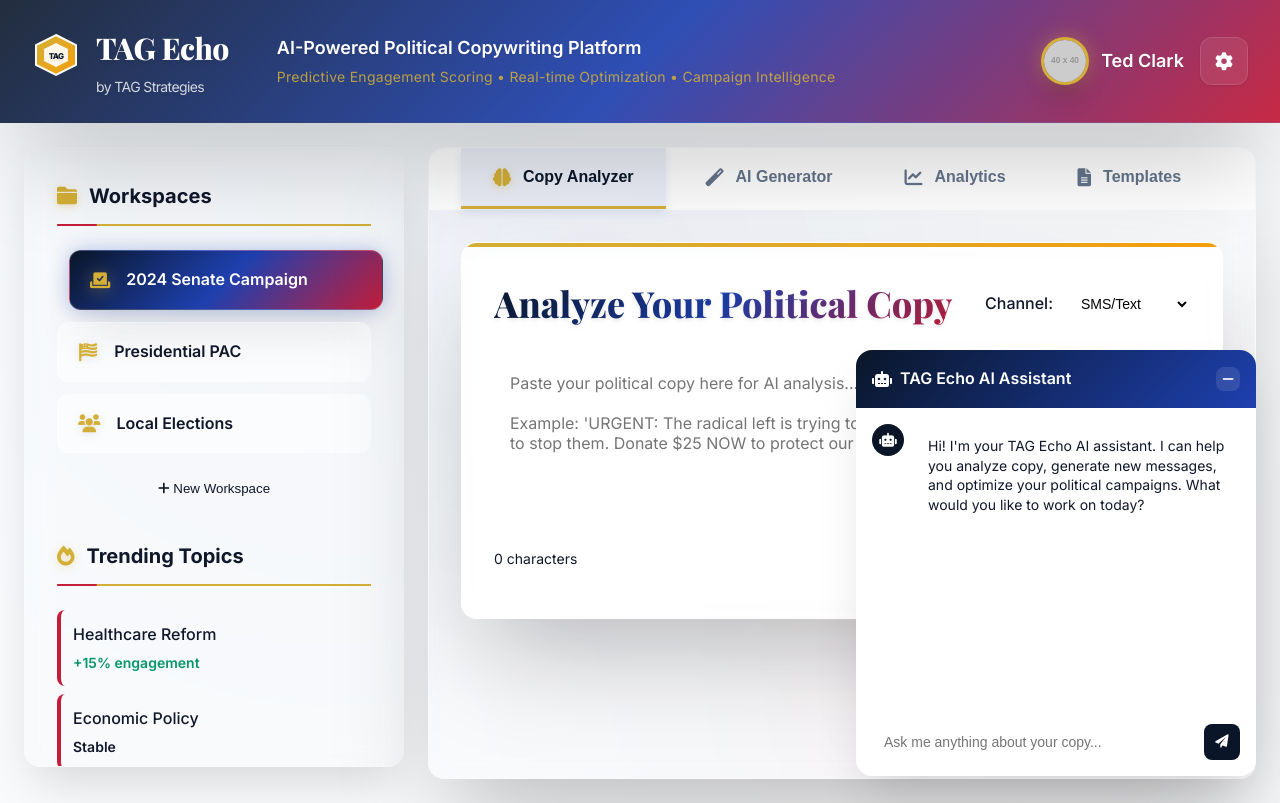
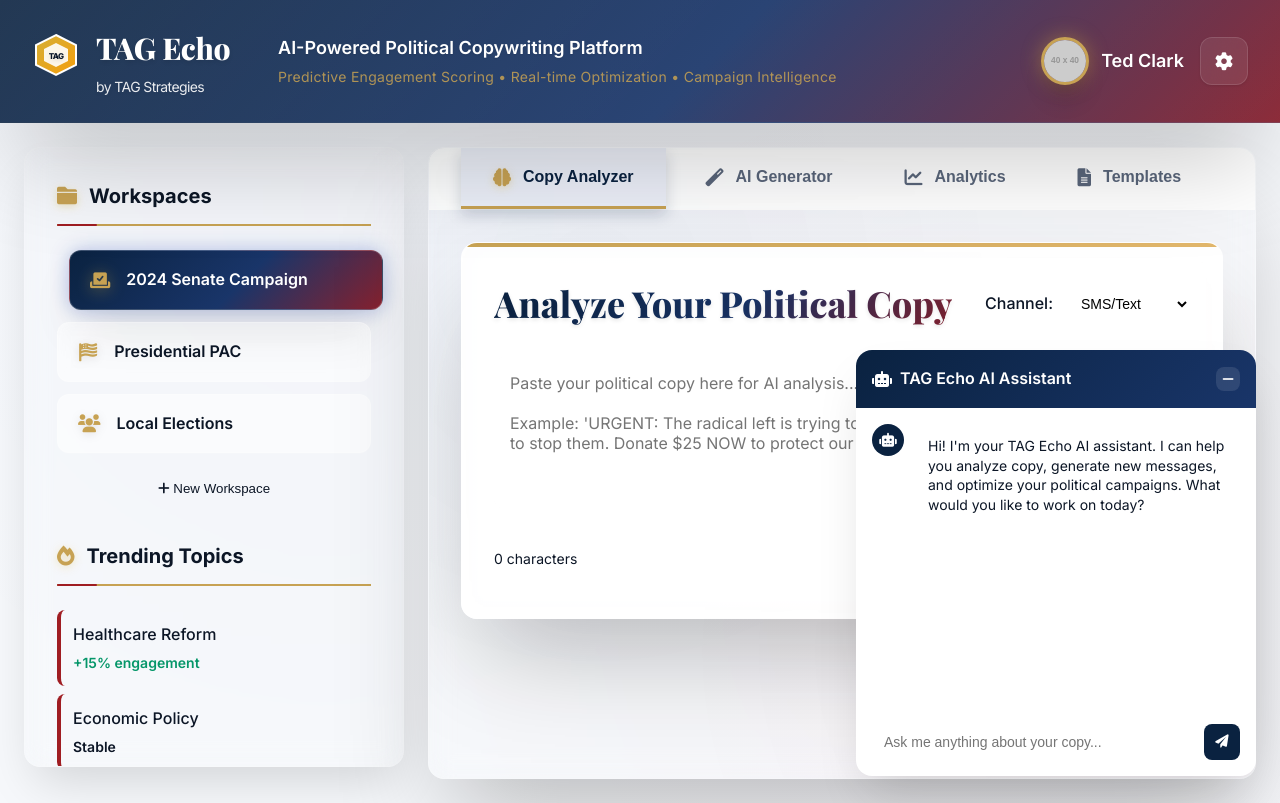
Before and after one commit to tag-data/tag-echo, a website: page index.html in a window 1280 px wide. Drawn offline with nearby package versions, Linux system fonts and the light colour scheme; placeholder pictures from the web are drawn by us.

Commit message:
Brand theming system: add brand/tag-theme.css, link in head, favicon hook; tune tokens toward TAG aesthetic

```diff
--- /dev/null
+++ b/brand/tag-theme.css
@@ -0,0 +1,28 @@
+/* TAG Echo - TAG Strategies Brand Theme Overrides */
+:root {
+	/* Core Brand */
+	--primary-blue: #0A2240; /* deep navy */
+	--secondary-blue: #193569; /* slate/navy */
+	--primary-red: #9F1D22; /* disciplined red accent */
+	--accent-gold: #C7A253; /* refined metallic gold */
+
+	/* Neutrals */
+	--midnight: #0C1626;
+	--onyx: #121B2A;
+	--graphite: #3B465A;
+	--charcoal: #5A667B;
+	--platinum: #F6F8FB;
+	--silver: #E9EEF6;
+
+	/* Gradients */
+	--gradient-primary: linear-gradient(135deg, var(--primary-blue) 0%, var(--secondary-blue) 55%, var(--primary-red) 110%);
+	--gradient-gold: linear-gradient(135deg, var(--accent-gold) 0%, #E2B76C 100%);
+}
+
+/* Optional wordmark sizing adjustments */
+.logo-text { letter-spacing: -0.015em; }
+.logo-subtitle { opacity: 0.9; }
+
+/* Buttons & interactive accents tuned to brand */
+.analyze-btn { box-shadow: 0 10px 24px rgba(10, 34, 64, 0.25); }
+.nav-tab.active { box-shadow: 0 6px 14px rgba(10, 34, 64, 0.18); }
--- a/index.html
+++ b/index.html
@@ -5,8 +5,10 @@
     <meta name="viewport" content="width=device-width, initial-scale=1.0">
     <title>TAG Echo - AI-Powered Political Copywriting Platform</title>
     <link rel="stylesheet" href="styles.css">
+    <link rel="stylesheet" href="brand/tag-theme.css">
     <link href="https://fonts.googleapis.com/css2?family=Inter:wght@300;400;500;600;700&display=swap" rel="stylesheet">
     <link href="https://cdnjs.cloudflare.com/ajax/libs/font-awesome/6.0.0/css/all.min.css" rel="stylesheet">
+    <link rel="icon" type="image/png" href="brand/favicons/favicon-32x32.png">
 </head>
 <body>
     <!-- Header -->
```
Also changed, not shown: brand/README.md (added).
